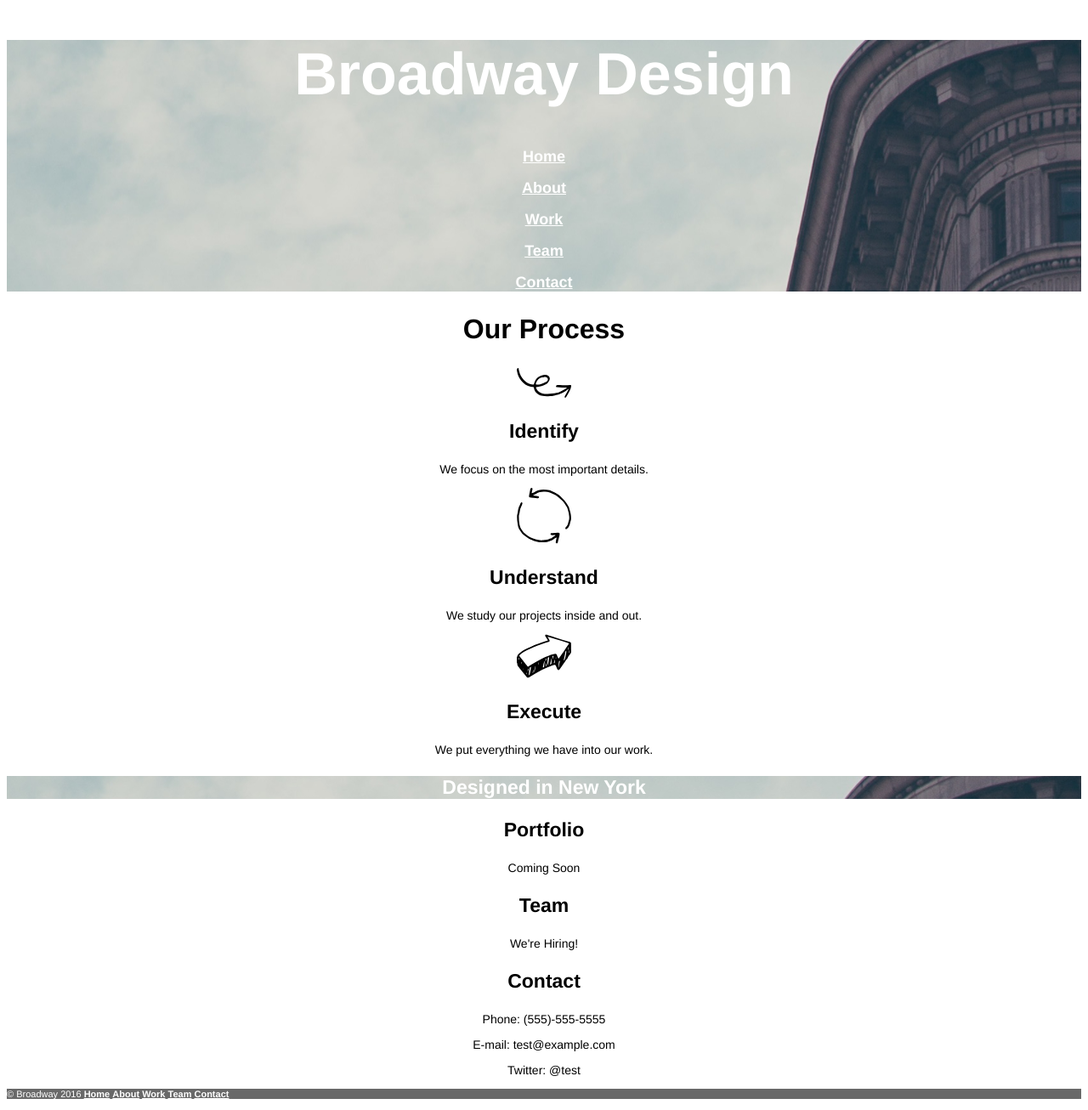
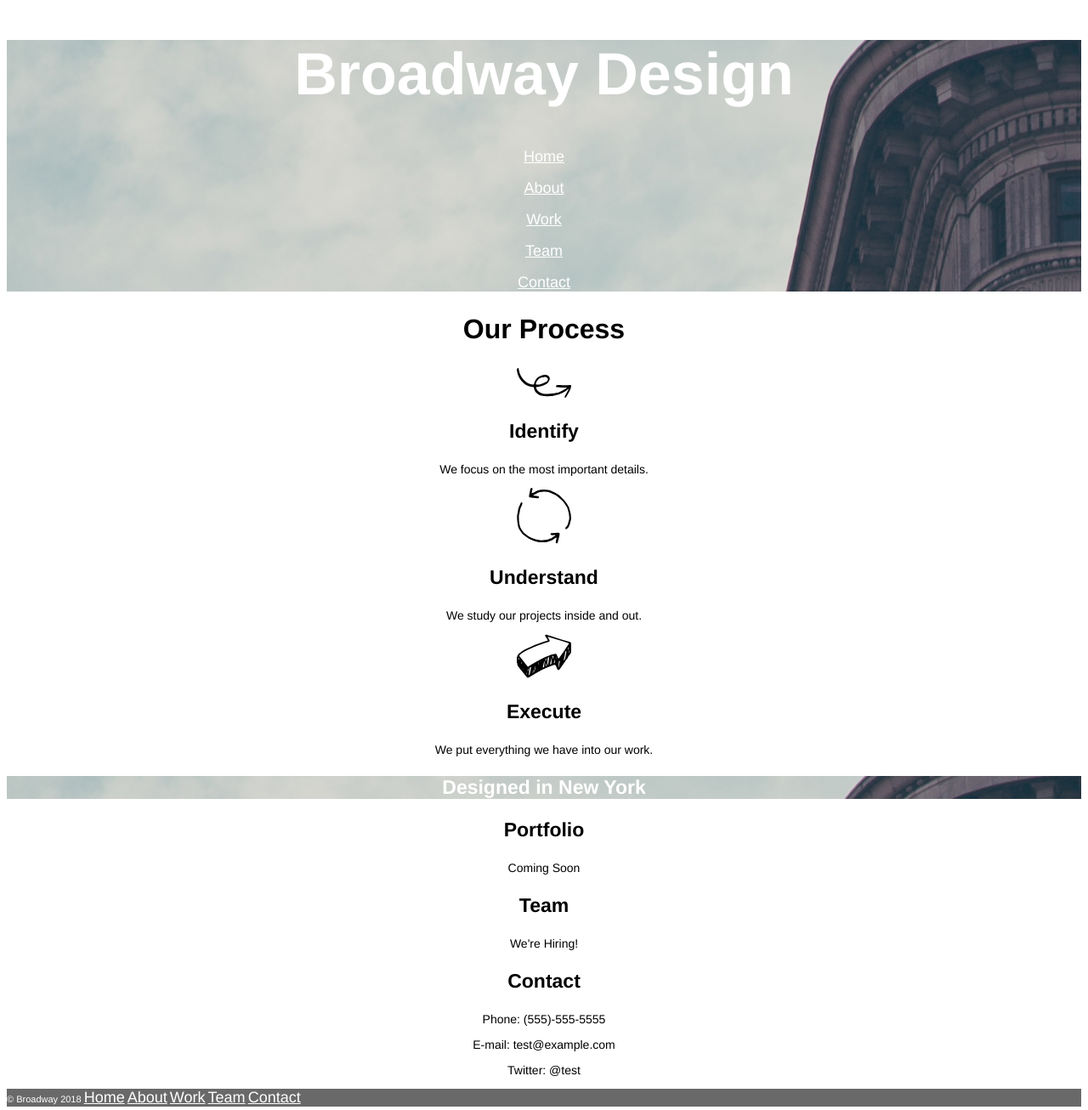
Before and after one commit to seekingshell/Broadway, a plain HTML site: page index.html in a window 1280 px wide. Shown: the whole page at 85% size. Drawn offline with Linux system fonts and the light colour scheme.

Commit message:
small best practice changes to using class for navigation as well as adding links to each section

```diff
--- a/index.html
+++ b/index.html
@@ -9,16 +9,14 @@
     <header>
       <h1>Broadway Design</h1>
       <!-- Navigation -->
-      <nav>
-        <p><a href="#">Home</a></p>
-        <p><a href="#">About</a></p>
-        <p><a href="#">Work</a></p>
-        <p><a href="#">Team</a></p>
-        <p><a href="#">Contact</a></p>
-      </nav>
+      <p><a class="link-nav" href="#">Home</a></p>
+      <p><a class="link-nav" href="#about">About</a></p>
+      <p><a class="link-nav" href="#work">Work</a></p>
+      <p><a class="link-nav" href="#team">Team</a></p>
+      <p><a class="link-nav" href="#contact">Contact</a></p>
     </header>
     <main>
-      <h2>Our Process</h2>
+      <h2 id="about">Our Process</h2>
       <!-- Identify -->
       <p><img src="./resources/images/identify.svg"/></p>
       <h3>Identify</h3>
@@ -35,13 +33,13 @@
       <h3 class="separator">Designed in New York</h3>
 
       <!-- Portfolio -->
-      <h3>Portfolio</h3>
+      <h3 id="work">Portfolio</h3>
       <p>Coming Soon</p>
       <!-- Team -->
-      <h3>Team</h3>
+      <h3 id="team">Team</h3>
       <p>We're Hiring!</p>
       <!-- Contact -->
-      <h3>Contact</h3>
+      <h3 id="contact">Contact</h3>
       <p>Phone: (555)-555-5555</p>
       <p>E-mail: test@example.com</p>
       <p>Twitter: @test</p>
@@ -49,13 +47,13 @@
     <footer>
       <p>
         <!-- Copyright -->
-        &copy; Broadway 2016
+        &copy; Broadway 2018
         <!-- Navigation -->
-        <a href="#">Home</a>
-        <a href="#">About</a>
-        <a href="#">Work</a>
-        <a href="#">Team</a>
-        <a href="#">Contact</a>
+        <a class="link-nav" href="#">Home</a>
+        <a class="link-nav" href="#about">About</a>
+        <a class="link-nav" href="#work">Work</a>
+        <a class="link-nav" href="#team">Team</a>
+        <a class="link-nav" href="#contact">Contact</a>
       </p>
     </footer>
   </body>
--- a/resources/css/style.css
+++ b/resources/css/style.css
@@ -1,5 +1,5 @@
 body {
-  font-family: Helvetica;
+  font-family: "Helvetica", sans-serif;
 }
 
 header {
@@ -33,19 +33,13 @@ h3 {
   font-weight: bold;
 }
 
-nav a {
-  font-size: 18px;
-  color: white;
-  font-weight: bold;
-}
-
 main p {
   font-size: 14px;
 }
 
-footer a {
+.link-nav {
+  font-size: 18px;
   color: white;
-  font-weight: bold;
 }
 
 .separator {
```
